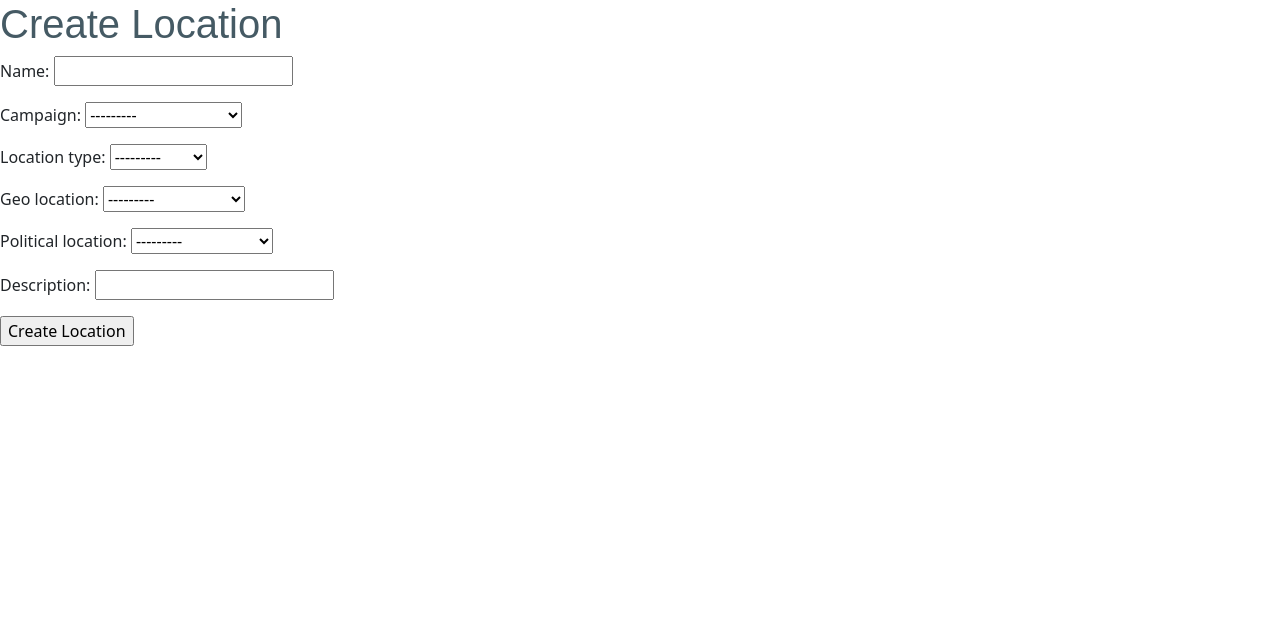
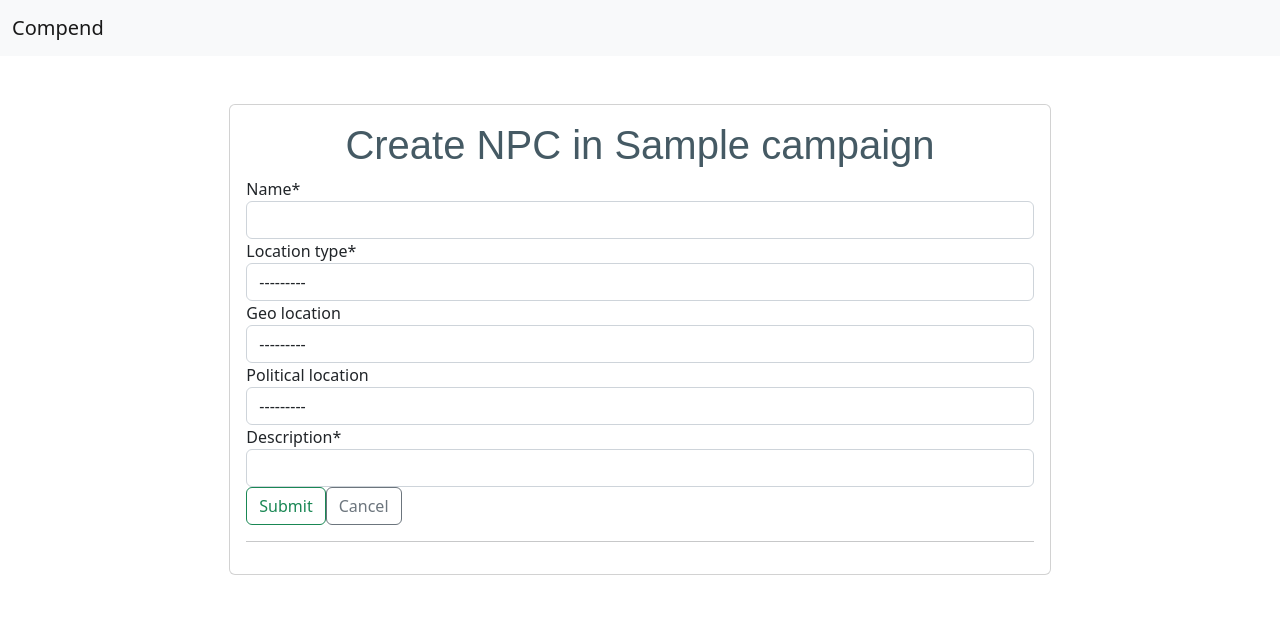
Before and after one commit to sammark1/Compend, a Django app: page /campaign/1/location/create/ in a window 1280 px wide. Shown: the top 622 px of the page. Run offline with Django 4.2, Linux system fonts and the light colour scheme; tables that the repository leaves empty hold one stand-in row (values such as "Sample post"); some libraries are stand-ins or nearby versions.

Commit message:
added create location styling

```diff
--- a/main_app/templates/location_create.html
+++ b/main_app/templates/location_create.html
@@ -1,11 +1,25 @@
 {% extends 'base.html' %}
+
+{% load crispy_forms_tags %}
+
+{% block header %}
+    {% include 'header.html' with campaign=campaign%}
+{% endblock %}
+
 {% block body %}
-	<h1>Create Location</h1>
+<div class="col-md-8 mx-auto p-3 py-md-5">
+  <div class="card p-3">
+    <h1 class="text-center">Create NPC in {{campaign.name}}</h1>
+    <form action="" method="post">
+    {% csrf_token %}
+    {{form|crispy}}
+    <div class="d-flex justify-content-left">
+      <input class="btn btn-outline-success" type="submit" value="Submit" />
+      <a href="{% url 'Location_List' campaign.pk %}" class="btn btn-outline-secondary" type="button">Cancel</a>
+    </div>
+    </form>
+    <hr/>
 
-	<form method="post">
-		  {% csrf_token %}
-		  {{form.as_p}}
-		  <input type="submit" value="Create Location" />
-	</form>
-
+  </div>
+</div>
 {% endblock %}
--- a/main_app/views.py
+++ b/main_app/views.py
@@ -221,10 +221,20 @@
 
 class Location_Create(CreateView):
     model = Location
-    fields = '__all__'
+    fields = ['name', 'location_type', 'geo_location', 'political_location', 'description']
     template_name = 'location_create.html'
-    def get_success_url(self):
-        return reverse('Location_Show', kwargs={'pk':self.object.pk})
+
+    def get_context_data(self, **kwargs):
+        context = super().get_context_data(**kwargs)
+        context['campaign'] = Campaign.objects.get(pk=self.kwargs['pk'])
+        return context
+
+    def form_valid(self, form):
+        self.object = form.save(commit=False)
+        self.object.campaign = Campaign.objects.get(pk=self.kwargs['pk'])
+        self.object.save()
+        return HttpResponseRedirect(reverse('Location_Show', kwargs={'pk':self.object.pk}))
+
 
 class Location_Show(DetailView):
     model = Location
```
